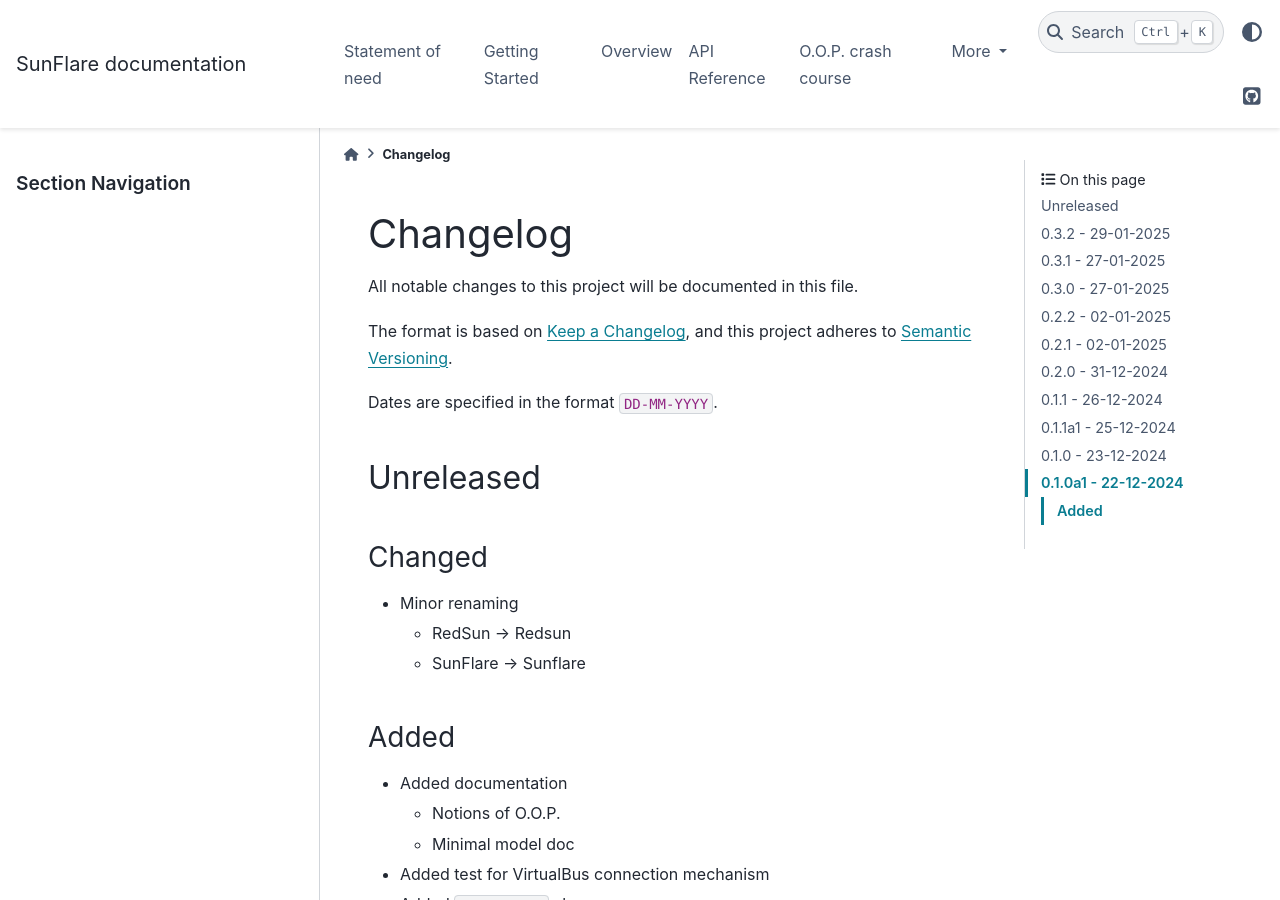
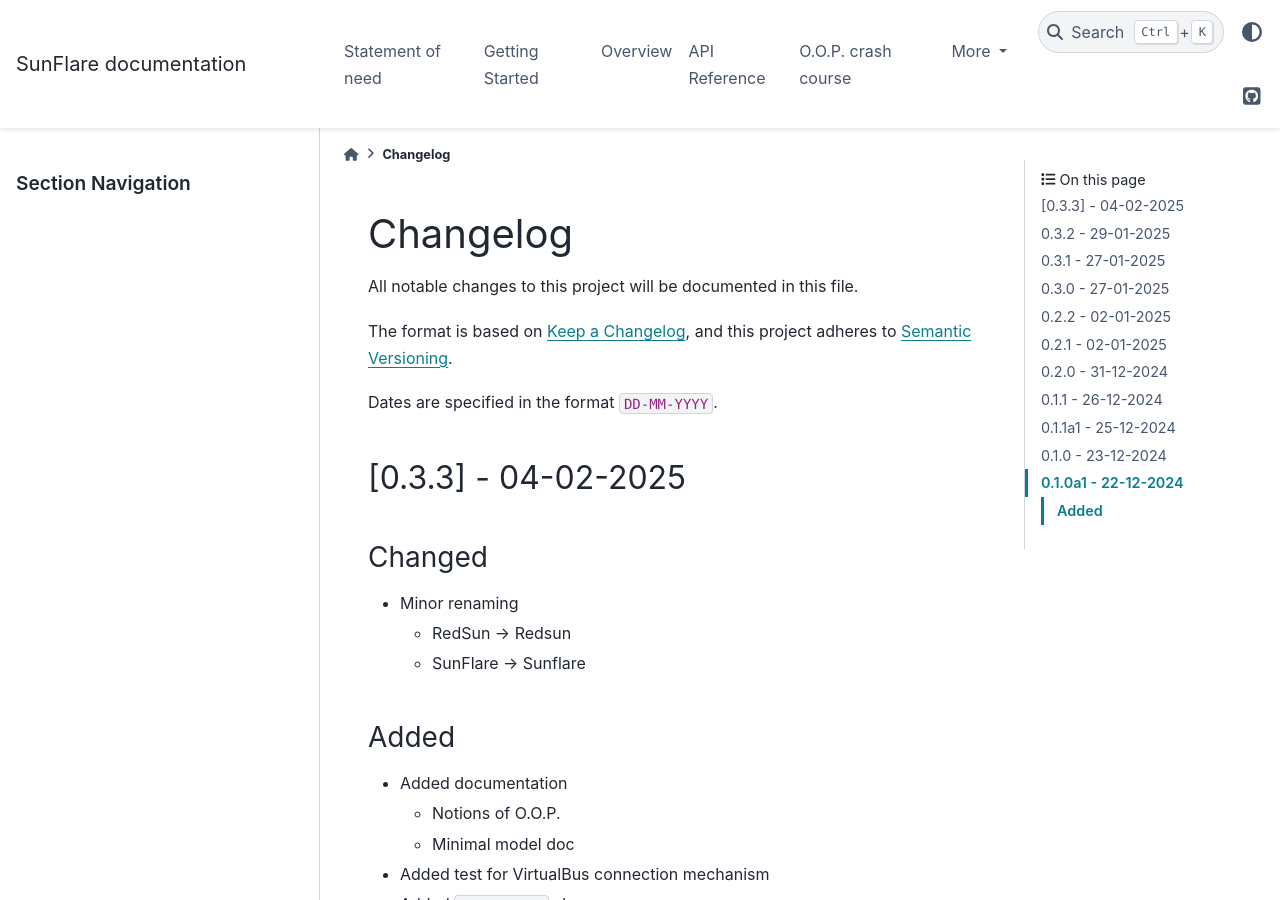
Before and after one commit to redsun-acquisition/sunflare, a Sphinx documentation site: the page built from docs/changelog.md, in a window 1280 px wide and 900 px high. Built offline with Sphinx 7.4.7 and the PyData theme 0.15.4, drawn with Linux system fonts in a browser that asks for light colours.

Commit message:
Prepare for 0.3.3

```diff
--- a/docs/changelog.md
+++ b/docs/changelog.md
@@ -7,7 +7,7 @@ and this project adheres to [Semantic Versioning](https://semver.org/spec/v2.0.0
 
 Dates are specified in the format `DD-MM-YYYY`.
 
-## Unreleased
+## [0.3.3] - 04-02-2025
 
 ### Changed
 
@@ -121,6 +121,7 @@ Dates are specified in the format `DD-MM-YYYY`.
 - Alpha release;
 - Basic project infrastructure;
 
+[0.3.2]: https://github.com/redsun-acquisition/sunflare/compare/v0.3.1...v0.3.3
 [0.3.2]: https://github.com/redsun-acquisition/sunflare/compare/v0.3.1...v0.3.2
 [0.3.1]: https://github.com/redsun-acquisition/sunflare/compare/v0.3.0...v0.3.1
 [0.3.0]: https://github.com/redsun-acquisition/sunflare/compare/v0.2.2...v0.3.0
```
